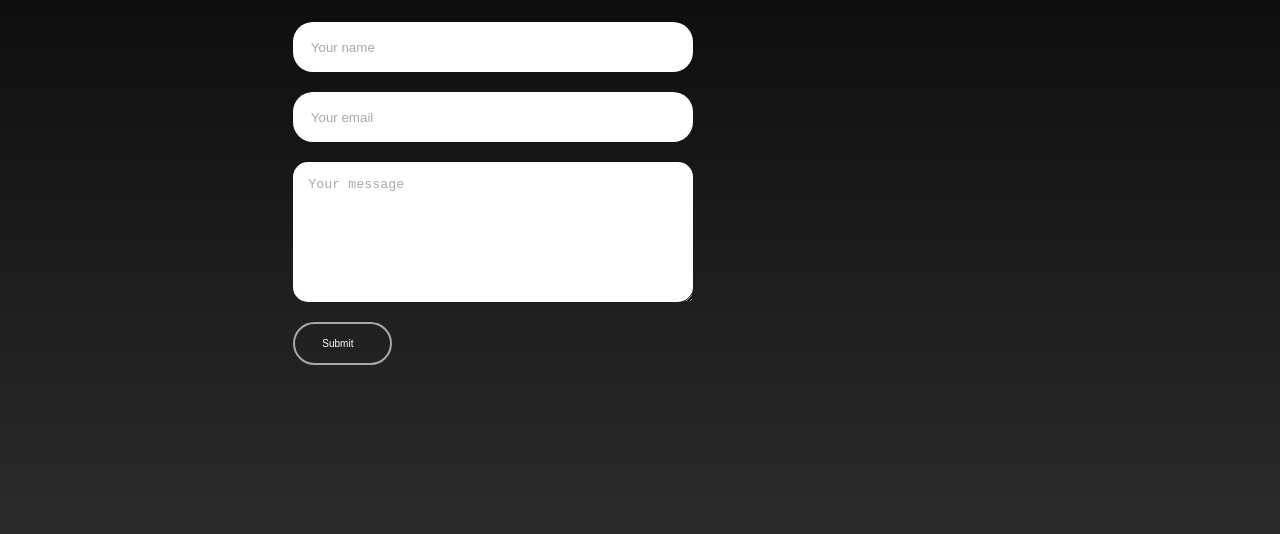
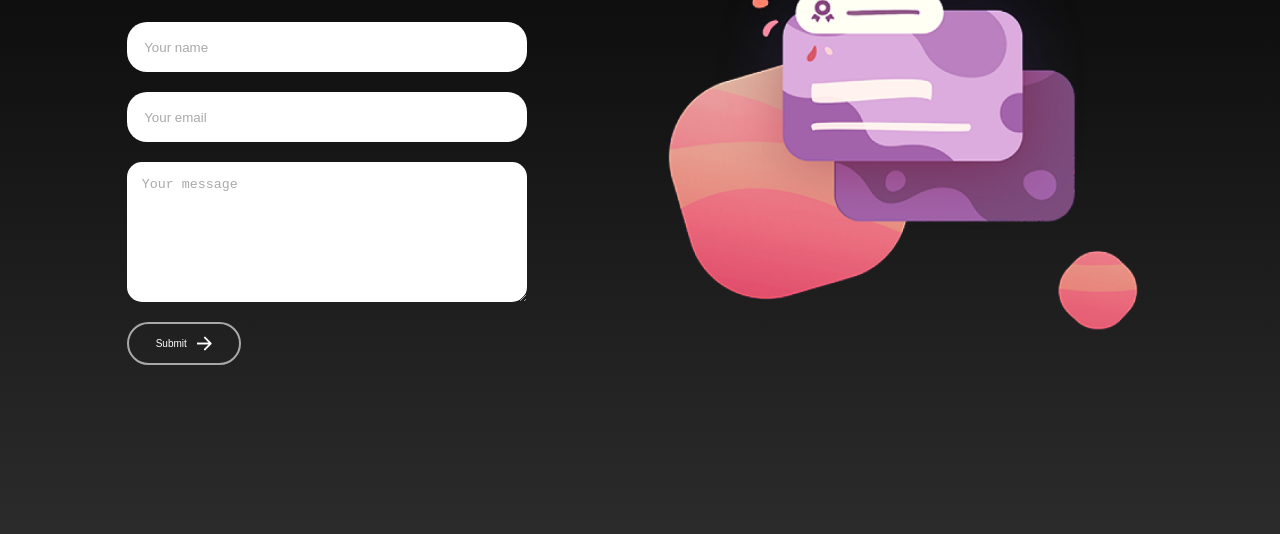
Before and after one commit to anemo72/test, a plain HTML site: page index.html in a window 1280 px wide. Shown: the part 266-800 px from the top of the page. Drawn offline with Linux system fonts and the light colour scheme.

Commit message:
Update index.html

```diff
--- a/index.html
+++ b/index.html
@@ -4,7 +4,7 @@
     <meta charset="UTF-8">
     <meta name="viewport" content="width=device-width, initial-scale=1.0">
     <link rel="stylesheet" href="Contact.css">
-    <link rel="icon" href="img/favicon.png" type="img/x-icon">
+    <link rel="icon" href="favicon.png" type="img/x-icon">
     <title>DKS - Contact</title>
 </head>
 <body>
@@ -18,10 +18,10 @@
             <input type="text" name="name" placeholder="Your name" class="Inputs" required>
             <input type="email" name="email" placeholder="Your email" class="Inputs" required>
             <textarea name="message" placeholder="Your message" class="Inputs" required></textarea>
-            <button type="submit">Submit <img src="assets/arrow_icon.png" alt=""></button>
+            <button type="submit">Submit <img src="arrow_icon.png" alt=""></button>
         </form>
         <div class="contact-right">
-            <img src="assets/right_img.png" alt="">
+            <img src="right_img.png" alt="">
         </div>
     </div>
 </body>
```
